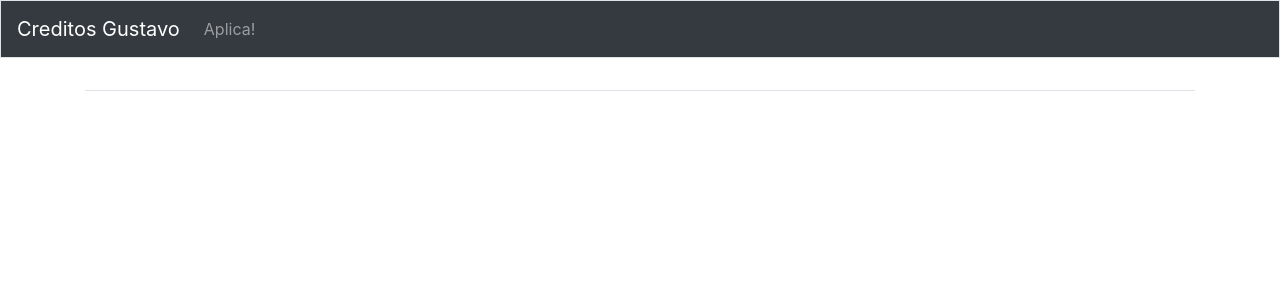
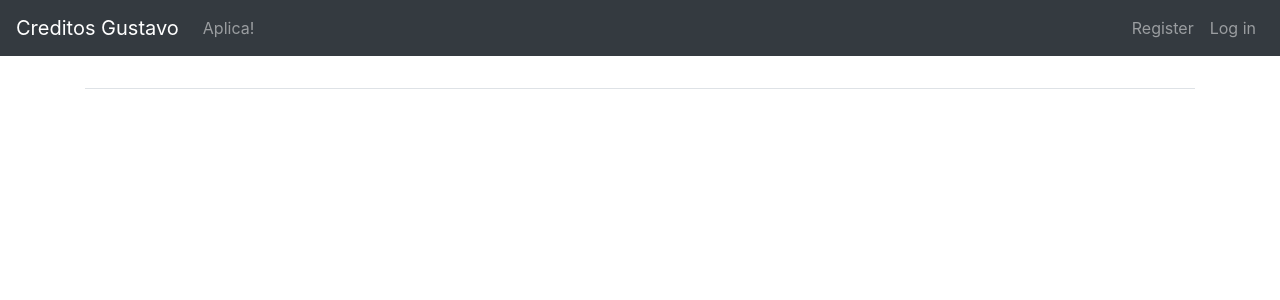
Before and after one commit to eduardotre/credit, a Django app: template credit_apply/templates/credit_apply/base.html in a window 1280 px wide. Shown: the top 300 px of the page. Run offline with Django 3.2, Linux system fonts and the light colour scheme; the template is opened without the code that fills it, so the values that code supplies are empty; some libraries are stand-ins or nearby versions.

Commit message:
Added user registration

```diff
--- a/credit/settings.py
+++ b/credit/settings.py
@@ -34,6 +34,7 @@ INSTALLED_APPS = [
     # My apps
     'phonenumber_field',
     'credit_apply',
+    'users',
 
     # 3rd Party apps
     'bootstrap4',
--- a/credit/urls.py
+++ b/credit/urls.py
@@ -18,5 +18,7 @@ from django.urls import path, include
 
 urlpatterns = [
     path('admin/', admin.site.urls),
-    path('',include('credit_apply.urls')),
+    path('users/', include('users.urls')),
+    path('', include('credit_apply.urls')),
+
 ]
--- a/credit_apply/forms.py
+++ b/credit_apply/forms.py
@@ -8,4 +8,5 @@ class ApplicationForm(forms.ModelForm):
         model = Application
         fields = ['first_name', 'last_name', 'business', 'm_number', 'email']
         labels = {'first_name': 'Nombre', 'last_name': 'Apellidos',
-                  'business': 'Employer', 'm_number': 'Numero Telefonico', 'email': 'Correo Electronico'}
+                  'business': 'Employer', 'm_number': 'Numero Telefonico',
+                  'email': 'Correo Electronico'}
--- a/credit_apply/templates/credit_apply/base.html
+++ b/credit_apply/templates/credit_apply/base.html
@@ -14,7 +14,7 @@
 </head>
 <body>
 
-    <nav class="navbar sticky-top navbar-expand-md navbar-dark bg-dark mb-4 border">
+    <nav class="navbar sticky-top navbar-expand-md navbar-dark bg-dark mb-4 ">
 
         <a class="navbar-brand" href="{% url 'credit_apply:index'%}">
         Creditos Gustavo</a>
@@ -29,6 +29,22 @@
                     <a class="nav-link" href="{% url 'credit_apply:apply'%}">
                     Aplica!</a></li>
             </ul>
+            <ul class="navbar-nav ml-auto">
+                {% if user.is_authenticated %}
+                    <li class="nav-item">
+                        <span class="navbar-text">Hello, {{ user.username }}.</span>
+                    </li>
+                    <li class="nav-item">
+                        <a class="nav-link" href="{% url 'users:logout' %}">Log out</a>
+                    </li>
+                {% else %}
+                    <li class="nav-item">
+                        <a class="nav-link" href="{% url 'users:register' %}">Register</a>
+                    </li>
+                    <li class="nav-item">
+                        <a class="nav-link" href="{% url 'users:login' %}">Log in</a></li>
+                {% endif %}
+            </ul>
 
     </nav>
 
```
